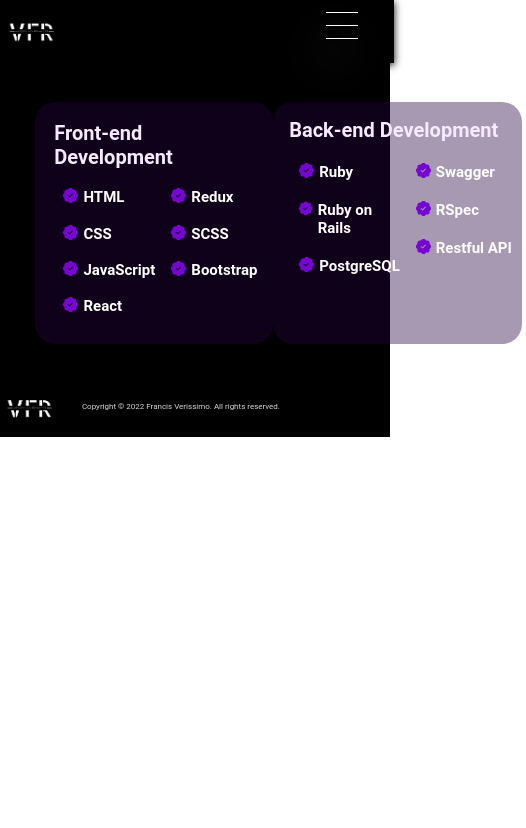
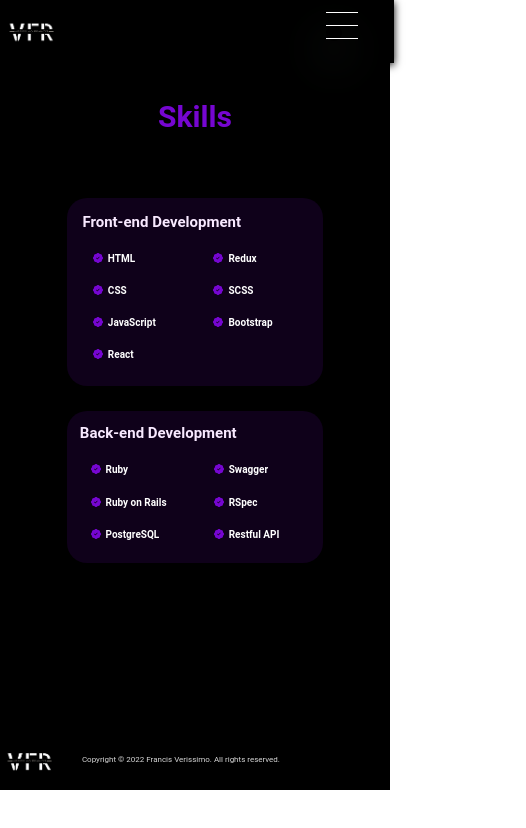
Before and after one commit to VTY1999/React-Portfolio, a React (Create React App) app: page /Skills in a window 390 px wide. Shown: the top 828 px of the page, 526 px wide, since content can reach past the window. Built offline with nearby package versions, Linux system fonts and the light colour scheme.

Commit message:
Add styling to Skills mobile version

```diff
--- a/src/components/Skills/Skills.scss
+++ b/src/components/Skills/Skills.scss
@@ -67,3 +67,33 @@
   font-size: 15px;
   font-family: 'Roboto', sans-serif;
 }
+
+@media screen and (max-width: 800px) {
+  .Skills {
+    padding-bottom: 35%;
+  }
+
+  .Skills__title {
+    margin-top: 20%;
+  }
+
+  .skills__container {
+    display: flex;
+    padding: 10%;
+    flex-direction: column;
+    justify-content: space-around;
+    margin-top: 10%;
+  }
+
+  .skills__backend {
+    margin-top: 10%;
+  }
+
+  .skills__head {
+    font-size: 15px;
+  }
+
+  .skills-items {
+    font-size: 10px;
+  }
+}
```
